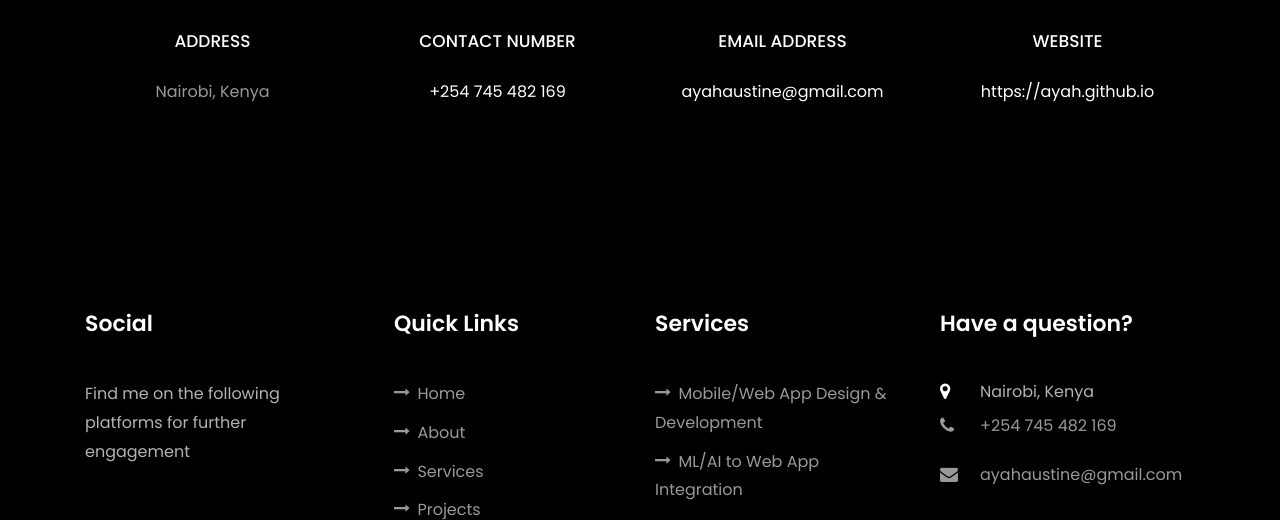
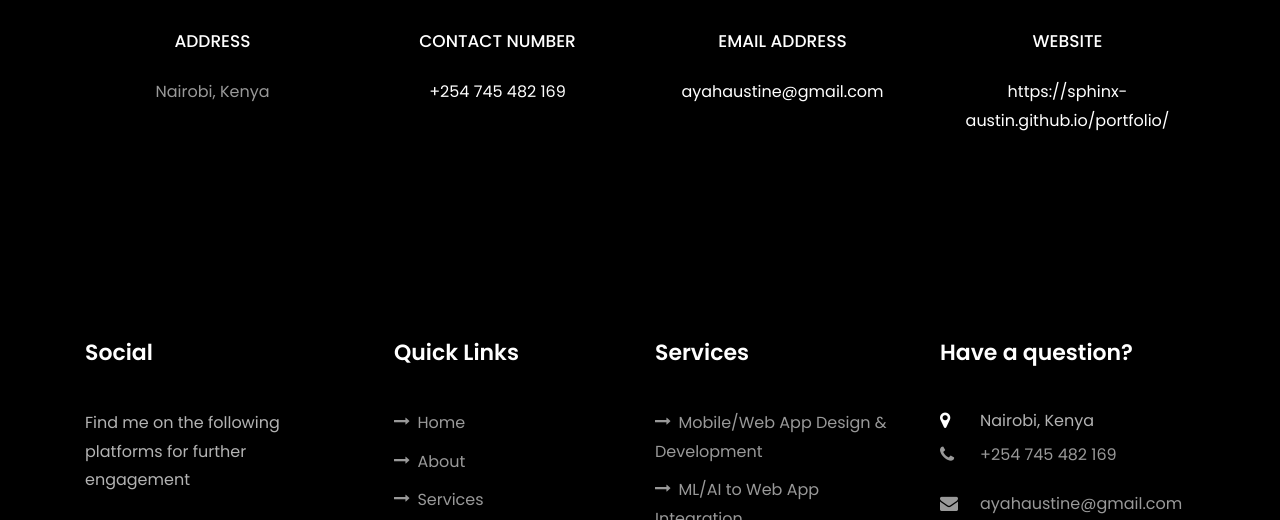
Before and after one commit to pyaustine/portfolio.austine, a plain HTML site: page index.html in a window 1280 px wide. Shown: the part 5642-6162 px from the top of the page. Drawn offline with Linux system fonts and the light colour scheme; files whose address does not match are found by name.

Commit message:
url bugs fixed

```diff
--- a/index.html
+++ b/index.html
@@ -899,7 +899,7 @@
               <h3 class="mb-4">Website</h3>
               <p>
                 <a href="https://sphinx-austin.github.io/portfolio/" target="_blank"
-                  >https://ayah.github.io</a
+                  >https://sphinx-austin.github.io/portfolio/</a
                 >
               </p>
             </div>
```
